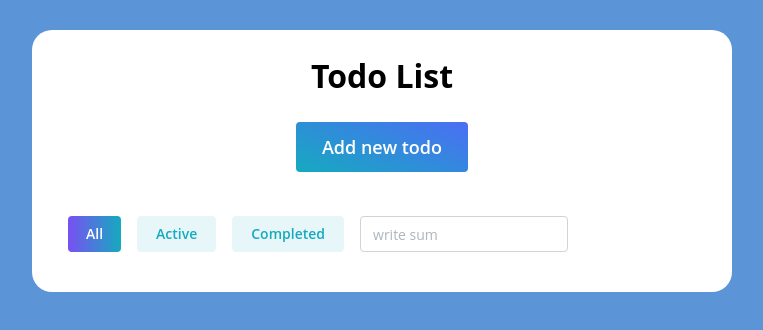
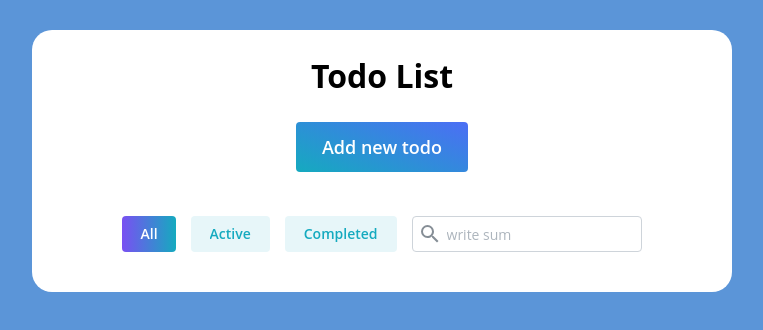
Before and after one commit to patrikpecenka/todo-app-malfini, a React (Vite) app: page / in a window 1280 px wide. Shown: the top 330 px of the page, without its empty margins (258-1021 px from the left). Built offline with nearby package versions, Linux system fonts and the light colour scheme.

Commit message:
ref: add input search logic

```diff
--- a/src/components/TodoItem.tsx
+++ b/src/components/TodoItem.tsx
@@ -2,8 +2,6 @@ import { Flex, Box, Checkbox, Text } from "@mantine/core"
 import Icon from '@mdi/react';
 import { mdiTrashCanOutline, mdiPencil } from '@mdi/js';
 import "../styles/TodoItem.css"
-
-
 
 interface TodoItemProps {
   text: string,
@@ -16,11 +14,8 @@ interface TodoItemProps {
 }
 
 const TodoItem = ({ text, description, deleteItem, editItem, time, toggleCheckbox, checked }: TodoItemProps) => {
-
-
-
   return (
-    <Box>
+    <Box w="100%">
       <Flex justify="space-between" align="center" mb={10} className="item" >
         <Box
           bg="#cce1f3"
--- a/src/components/TodoList.tsx
+++ b/src/components/TodoList.tsx
@@ -1,10 +1,12 @@
 import { useEffect, FC, useState } from "react";
 import TodoItem from "./TodoItem";
 import "../styles/Todo.css"
-import { Container, Button, Flex, Box, Combobox, InputBase, Group } from '@mantine/core';
+import { Container, Button, Flex, Box, Combobox, InputBase, Group, Input } from '@mantine/core';
 import { modals } from '@mantine/modals';
 import { TodoModel } from "./Modal";
 import { useTodoFunctions } from "utils/functions";
+import Icon from '@mdi/react';
+import { mdiMagnify } from '@mdi/js';
 
 
 const Todo: FC = () => {
@@ -18,13 +20,15 @@ const Todo: FC = () => {
   } = useTodoFunctions();
 
   const [visibilityFilter, setVisibilityFilter] = useState<string>('all');
+  const [searchTerm, setSearchTerm] = useState<string>("")
 
   const filteredItems = todoItems.filter(item => {
     if (visibilityFilter === 'all') return true;
     if (visibilityFilter === 'active') return !item.checkbox;
     if (visibilityFilter === 'completed') return item.checkbox;
     return false;
-  });
+  })
+    .filter(item => item.title.toLowerCase().includes(searchTerm.toLowerCase()));
 
   //on first load check the local storage for any stored items
   useEffect(() => {
@@ -55,8 +59,8 @@ const Todo: FC = () => {
           Add new todo
         </Button>
       </div>
-      <Box w="100%" p={20}>
-        <Group>
+      <Flex w="100%" p={20} justify="center" >
+        <Group gap={15}>
           {['all', 'active', 'completed'].map(filter => (
             <Button
               key={filter}
@@ -67,19 +71,25 @@ const Todo: FC = () => {
               {filter.charAt(0).toUpperCase() + filter.slice(1)}
             </Button>
           ))}
+          <Combobox >
+            <Input
+              placeholder="write sum"
+              value={searchTerm}
+              onChange={(e) => setSearchTerm(e.target.value)}
+              leftSection={<Icon path={mdiMagnify} size={1} />}
+            >
+            </Input>
 
-          <Combobox>
-            <InputBase placeholder="write sum" ></InputBase>
           </Combobox>
         </Group>
-      </Box>
+      </Flex>
       <Flex
         direction="column"
         wrap="wrap"
         className="items"
       >
         {filteredItems.map((item, index) => (
-          <Box key={index} w={500}>
+          <Box key={index} w={510}>
             <TodoItem
               time={item.time}
               text={item.title}
```
